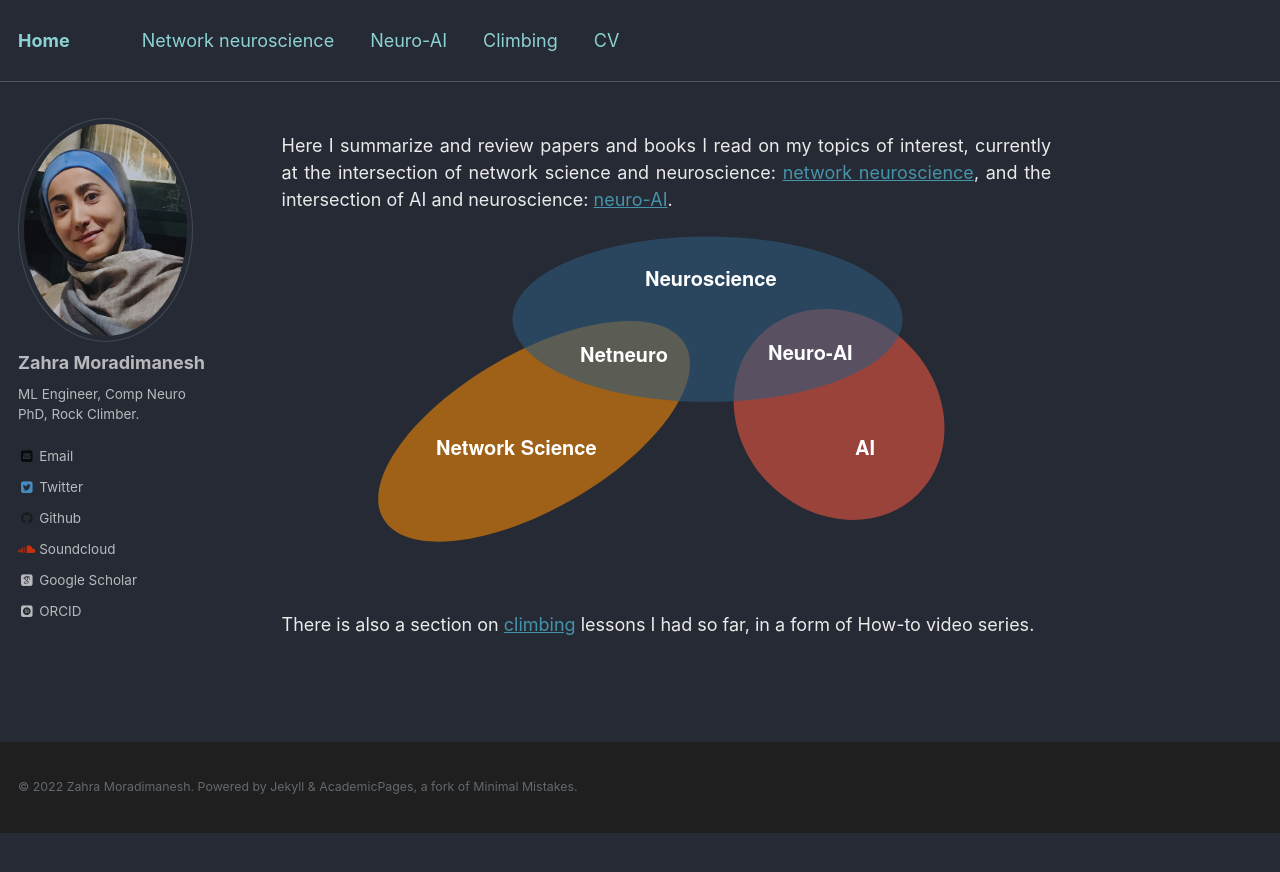
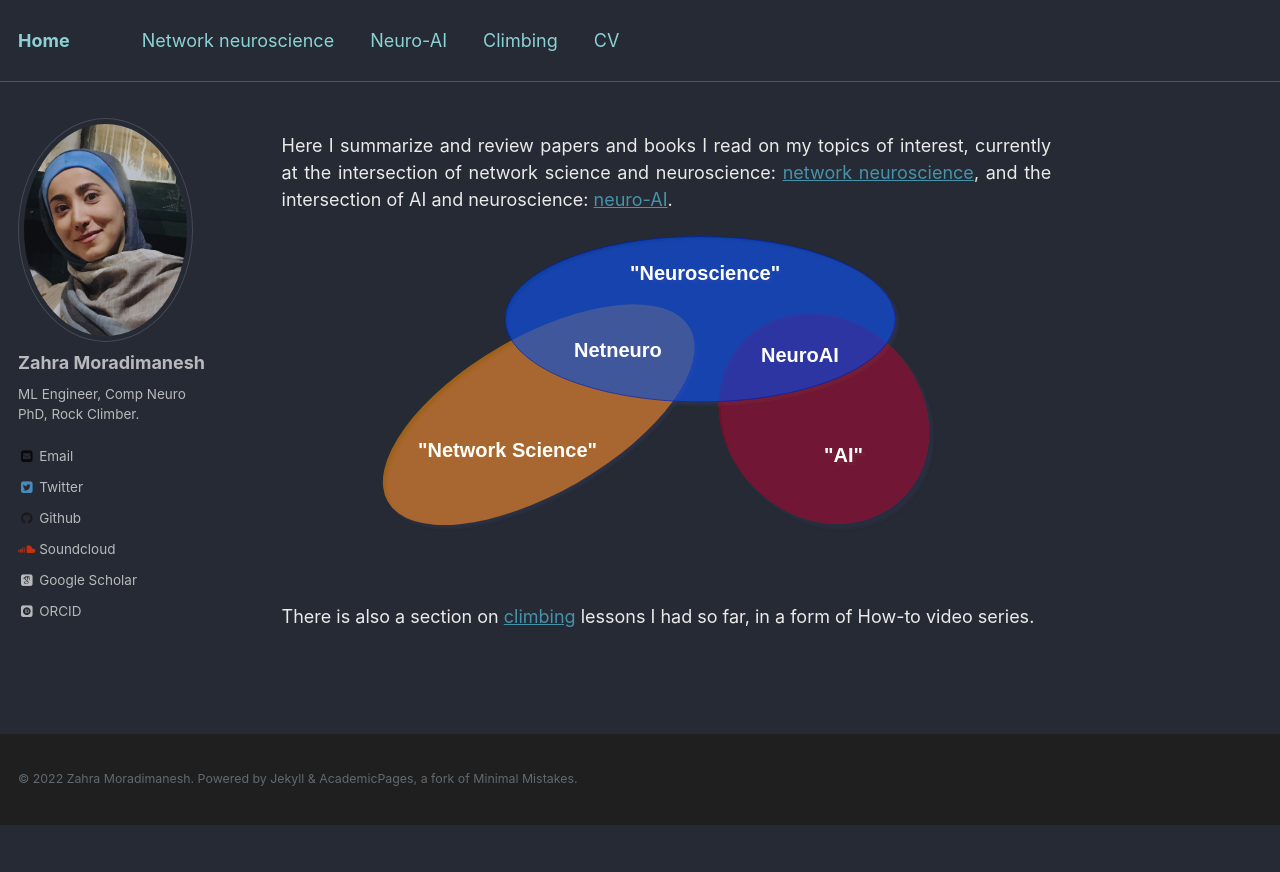
Before and after one commit to zahramor/zahramor.github.io, a Jekyll site: the page built from _pages/about.md, in a window 1280 px wide. Shown: the top 872 px of the page. Built offline with Jekyll 4.4.1, drawn with Linux system fonts in a browser that asks for light colours; some web fonts are replaced.

Commit message:
Update about.md

```diff
--- a/_pages/about.md
+++ b/_pages/about.md
@@ -8,5 +8,5 @@
   - /about.html
 ---
 <p align="justify"> Here I summarize and review papers and books I read on my topics of interest, currently at the intersection of network science and neuroscience: <a href="https://zahramor.github.io/netneuro/">network neuroscience</a>, and the intersection of AI and neuroscience: <a href="https://zahramor.github.io/neuroai/">neuro-AI</a>.</p>
-<p align="center"><img align="center" src="https://zahramor.github.io/images/intersection.png"></p>
+<p align="center"><img align="center" src="https://zahramor.github.io/images/intersections.svg"></p>
 <p align="justify">There is also a section on <a href="https://zahramor.github.io/climbing/">climbing</a> lessons I had so  far, in a form of How-to video series.</p>
```
